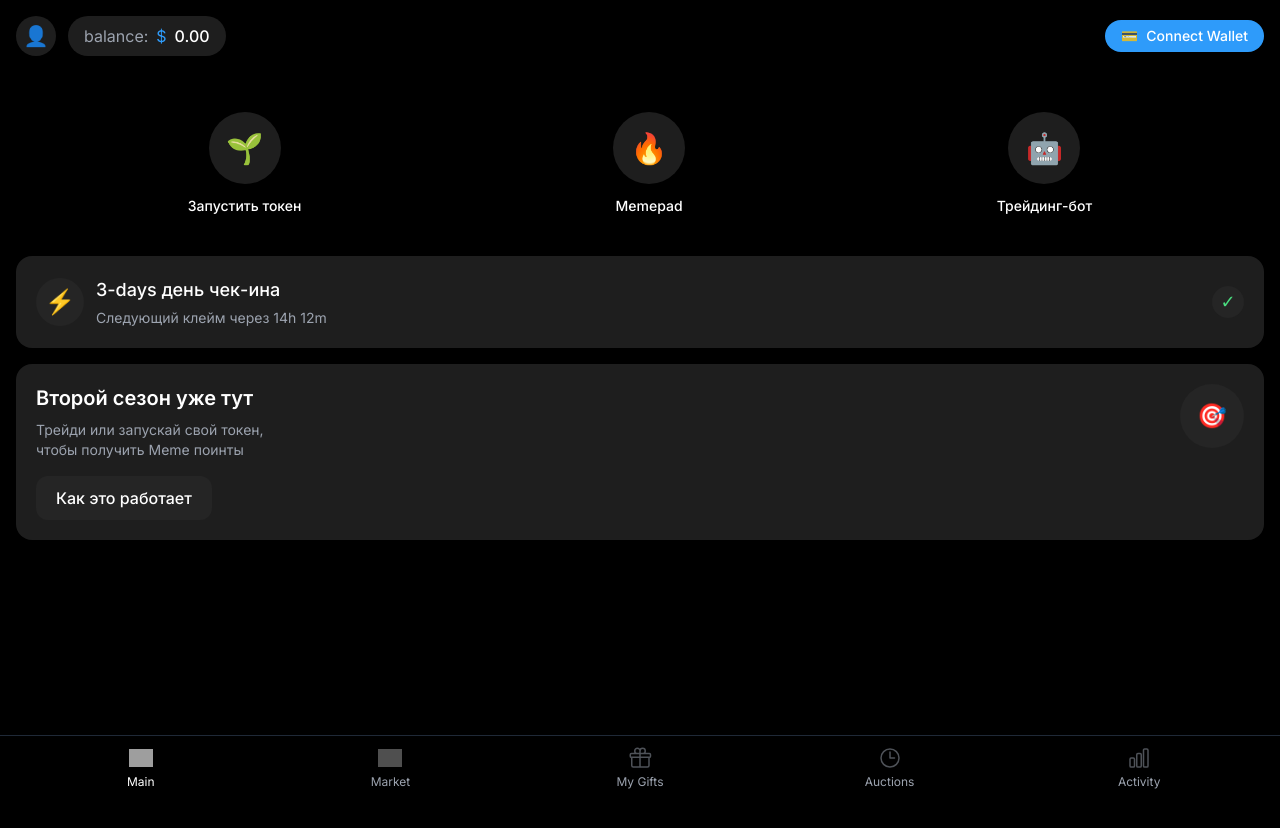
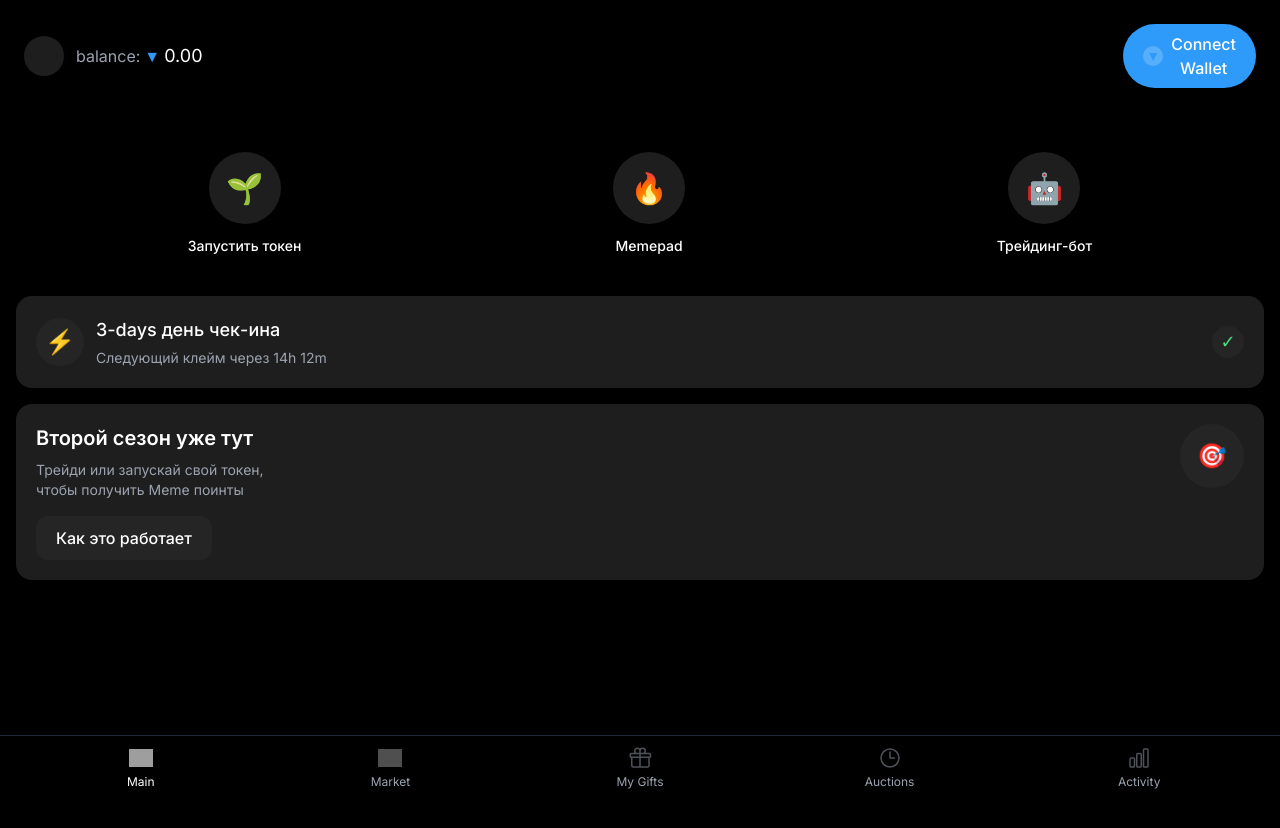
Before and after one commit to useriiefokrjkgjrkgkgkjkg/folder-number-1, a Next.js app: page / in a window 1280 px wide. Shown: the top 828 px of the page. Built offline with nearby package versions, Linux system fonts and the light colour scheme; grey boxes are pictures that could not be loaded.

Commit message:
Update: Redesign header to match reference

```diff
--- a/src/components/Header.tsx
+++ b/src/components/Header.tsx
@@ -4,20 +4,18 @@ import Image from 'next/image';
 
 export default function Header() {
   return (
-    <div className="flex justify-between items-center p-4">
+    <div className="flex justify-between items-center p-6">
       <div className="flex items-center gap-3">
-        <div className="w-10 h-10 bg-[#1E1E1E] rounded-full flex items-center justify-center">
-          <span className="text-gray-400 text-xl">👤</span>
-        </div>
-        <div className="flex items-center gap-2 bg-[#1E1E1E] px-4 py-2 rounded-full">
+        <div className="w-10 h-10 bg-[#1E1E1E] rounded-full"></div>
+        <div className="flex items-center gap-1">
           <span className="text-gray-400">balance:</span>
-          <span className="text-[#2E9BFA]">$</span>
-          <span className="text-white font-medium">0.00</span>
+          <span className="text-[#2E9BFA]">▼</span>
+          <span className="text-white text-lg">0.00</span>
         </div>
       </div>
-      <button className="bg-[#2E9BFA] hover:bg-[#2788e0] text-white px-4 py-1.5 rounded-full flex items-center gap-2 font-medium transition-colors text-sm">
-        <span className="text-white opacity-80">💳</span>
-        Connect Wallet
+      <button className="bg-[#2E9BFA] hover:bg-[#2788e0] text-white px-5 py-2 rounded-full flex items-center gap-2 font-medium transition-colors">
+        <span className="text-[#2E9BFA] bg-white/20 rounded-full w-5 h-5 flex items-center justify-center text-sm">▼</span>
+        <span>Connect<br/>Wallet</span>
       </button>
     </div>
   );
```
